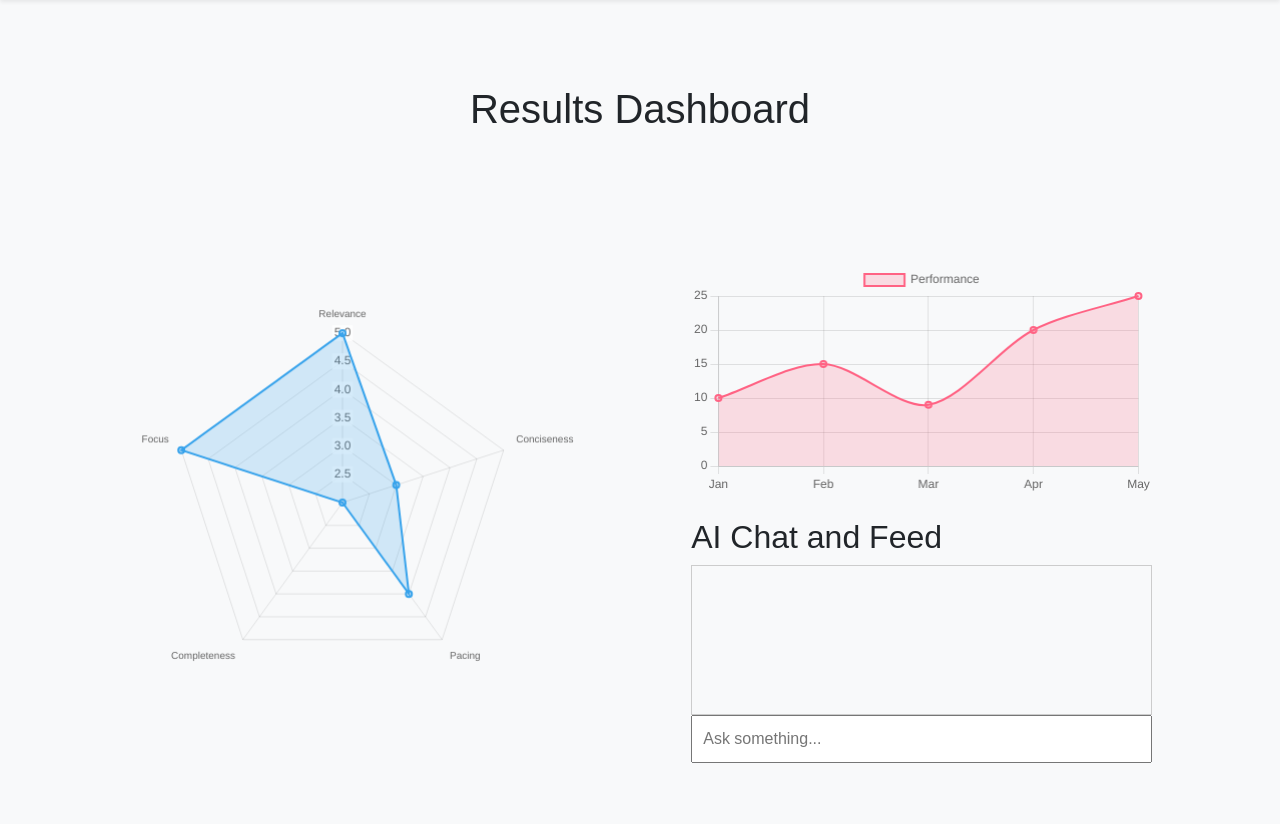
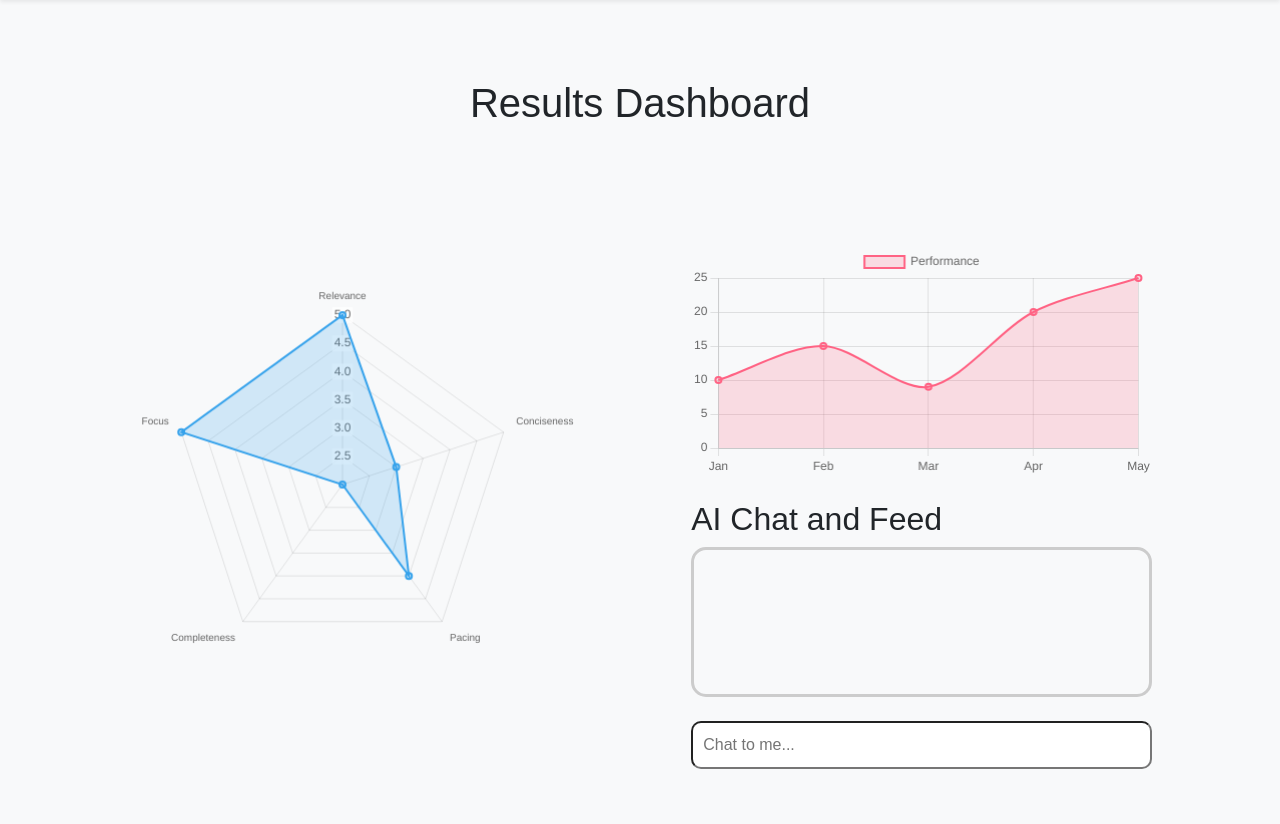
Before and after one commit to Kanav1290/ichack25, a Flask app: page /results in a window 1280 px wide. Shown: the part 56-880 px from the top of the page. Run offline with Flask 3, Linux system fonts and the light colour scheme.

Commit message:
updated results page

```diff
--- a/static/styles.css
+++ b/static/styles.css
@@ -59,13 +59,15 @@ body {
 #chatbox {
     width: 100%;
     height: 150px;
-    border: 1px solid #ccc;
+    border: 3px solid #ccc;
     overflow-y: auto;
     padding: 10px;
+    border-radius: 15px;
 }
 #inputBox {
     width: 100%;
     padding: 10px;
+    border-radius: 10px;
 }
 .resultsPage {
     display: flex;
--- a/templates/advice.html
+++ b/templates/advice.html
@@ -39,7 +39,7 @@
 </head>
 <body>
     <!-- Bootstrap Navbar (Logo Left, Links Right) -->
-    <nav class="navbar navbar-expand-lg navbar-light bg-white shadow-sm">
+    <nav class="navbar navbar-expand-lg navbar-light bg-white shadow-sm sticky-top">
         <div class="container">
             <a class="navbar-brand fw-bold" href="{{url_for('index')}}">Interview Practice</a>
             <button class="navbar-toggler" type="button" data-bs-toggle="collapse" data-bs-target="#navbarNav">
@@ -61,6 +61,7 @@
         </div>
     </nav>
     <div class="container advicePage">
+        <br>
         <h2 class="text-center mb-4">HireVue & Interview Advice</h2>
 
         <div class="accordion" id="adviceAccordion">
--- a/templates/index.html
+++ b/templates/index.html
@@ -14,7 +14,7 @@
 </head>
 <body>
 <!-- Bootstrap Navbar (Logo Left, Links Right) -->
-<nav class="navbar navbar-expand-lg navbar-light bg-white shadow-sm">
+<nav class="navbar navbar-static-top navbar-expand-lg navbar-light bg-white shadow-sm sticky-top">
   <div class="container">
       <a class="navbar-brand fw-bold" href="{{url_for('index')}}">Interview Practice</a>
       <button class="navbar-toggler" type="button" data-bs-toggle="collapse" data-bs-target="#navbarNav">
--- a/templates/results.html
+++ b/templates/results.html
@@ -52,7 +52,7 @@
 </head>
 <body>
     <!-- Bootstrap Navbar (Logo Left, Links Right) -->
-    <nav class="navbar navbar-expand-lg navbar-light bg-white shadow-sm">
+    <nav class="navbar navbar-static-top navbar-expand-lg navbar-light bg-white shadow-sm sticky-top">
         <div class="container">
             <a class="navbar-brand fw-bold" href="{{url_for('index')}}">Interview Practice</a>
             <button class="navbar-toggler" type="button" data-bs-toggle="collapse" data-bs-target="#navbarNav">
@@ -84,8 +84,8 @@
         <div class="chart-container">
             <canvas id="lineChart"></canvas><br>
             <h2>AI Chat and Feed</h2>
-            <div id="chatbox"></div>
-            <input type="text" id="inputBox" placeholder="Ask something..." onkeypress="handleKeyPress(event)">
+            <div id="chatbox"></div><br>
+            <input type="text" id="inputBox" class="form-group" placeholder="Chat to me..." onkeypress="handleKeyPress(event)">
         </div>
     </div>
 </div>
```
